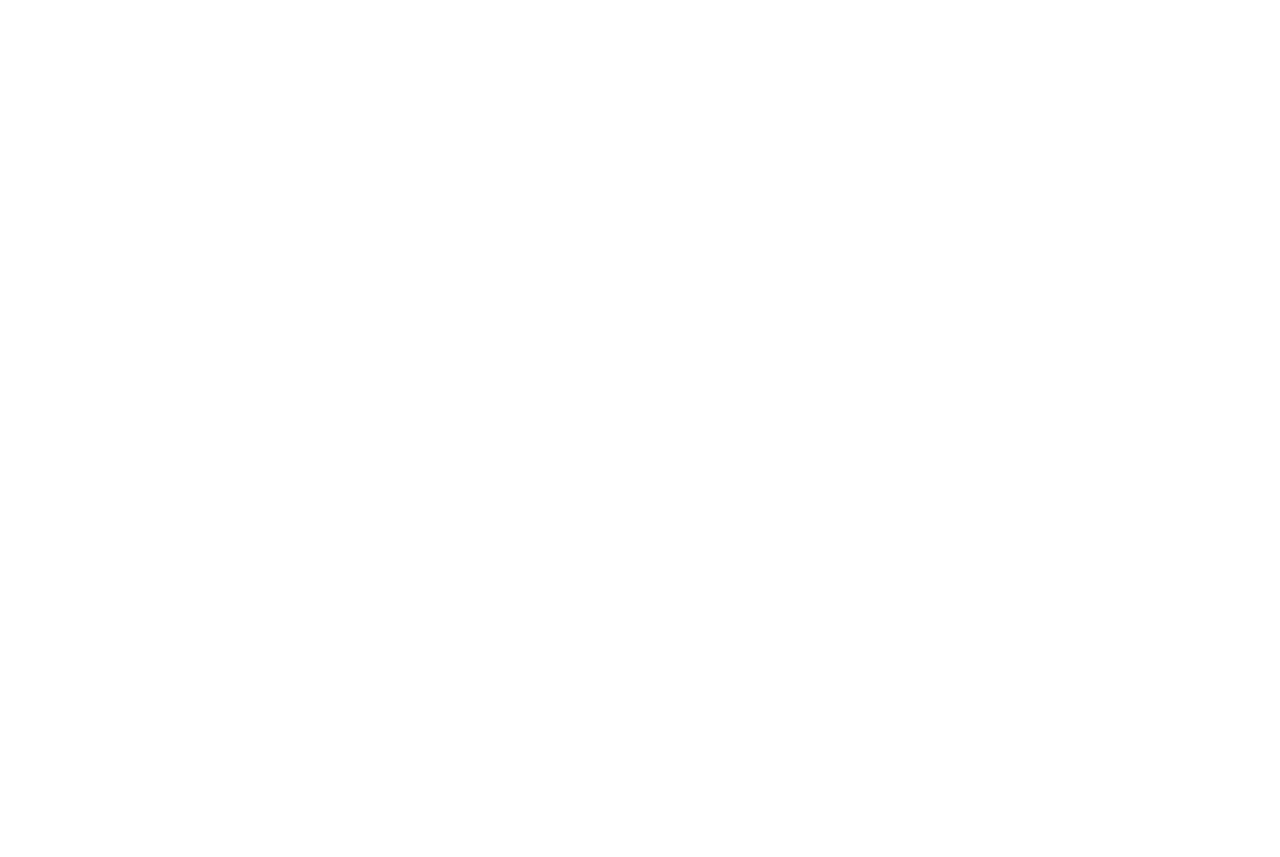
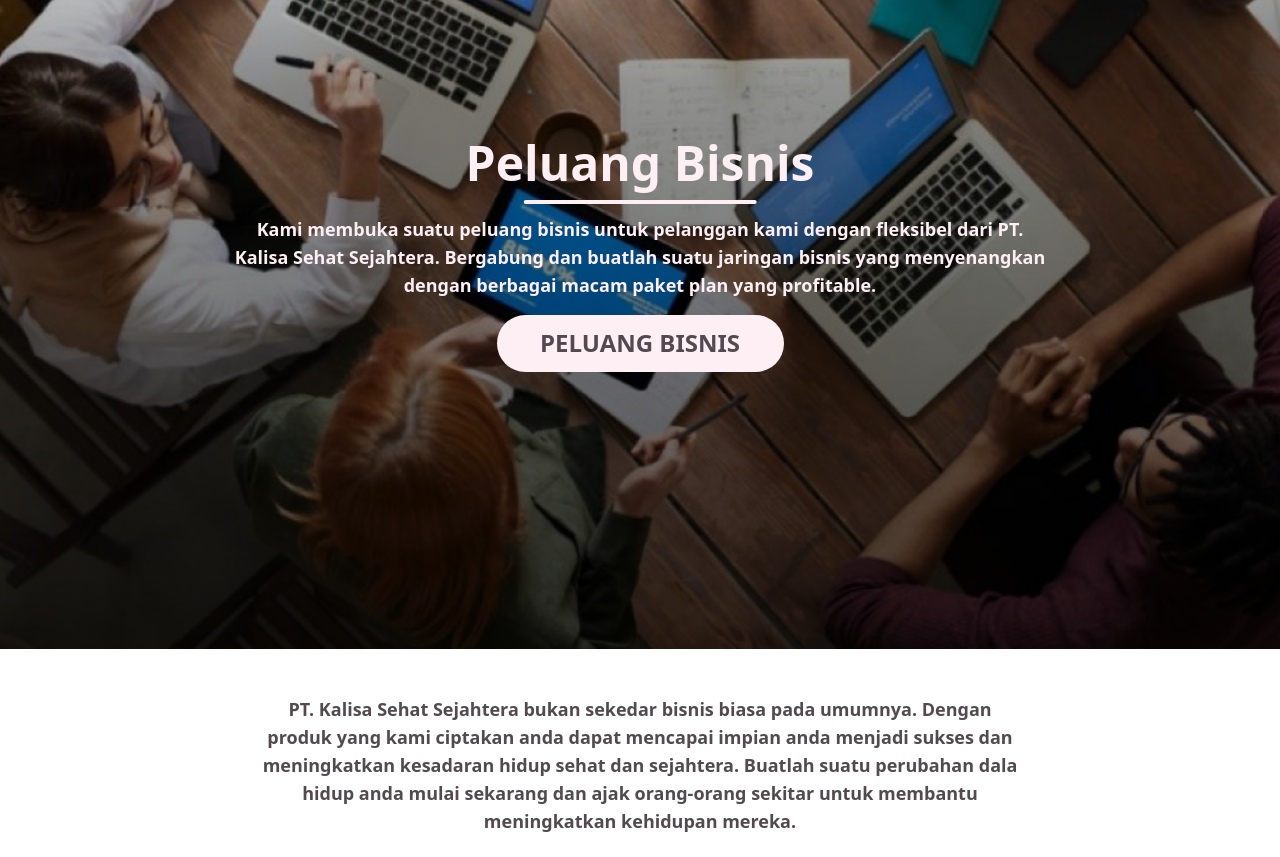
Before and after one commit to nurrochman-ramadhon/kalisa.cp, a Next.js app: page /bisnis in a window 1280 px wide. Shown: the part 240-1097 px from the top of the page. Before the commit the page ends 800 px from the top, so only its background shows below. Built offline with nearby package versions, Linux system fonts and the light colour scheme.

Commit message:
feat: bisnis page and change font

```diff
--- a/src/app/bisnis/page.jsx
+++ b/src/app/bisnis/page.jsx
@@ -1,5 +1,106 @@
+import Image from "next/image";
+import Banner from "../../../public/assets/image 6.png";
+import BisnisItem from "../../components/card/BisnisItem";
+import Ilust1 from "../../../public/assets/undraw_content_team_3epn 1.png";
+import Ilust2 from "../../../public/assets/undraw_mobile_marketing_re_p77p 1.png";
+import Ilust3 from "../../../public/assets/undraw_time_management_re_tk5w 1.png";
+import Ilust4 from "../../../public/assets/undraw_work_chat_re_qes4 1.png";
+
+const illustrations = [
+  {
+    src: Ilust3,
+    subtitle: "ATUR JAM KERJA ANDA",
+    description:
+      "Anda memiliki kebebasan untuk menjadi bos Anda sendiri dan bekerja di jam Anda yang telah Anda atur sendiri. Bekerja secara paruh waktu atau penuh waktu - itu adalah pilihan Anda.",
+  },
+  {
+    src: Ilust1,
+    subtitle: "KERAGAMAN PRODUK",
+    description:
+      "Kalisa Sehat Sejahtera menawarkan berbagai Paket Produk untuk menjalankan bisnis Anda. Apakah Anda memiliki minat pada kecantikan, perawatan kulit atau lainnya yang disesuaikan dengan kebutuhan Anda. Itu pilihan Anda.",
+  },
+  {
+    src: Ilust2,
+    subtitle: "PELATIHAN BISNIS",
+    description:
+      "Dengan perangkat pendukung dan pelatihan ahli, Anda akan menemukan segalanya di sini untuk membangun bisnis Anda. dengan pelatihan ini anda akan dibimbing melaluli materi yang disediakan sampai bisnis anda pecah telur",
+  },
+  {
+    src: Ilust4,
+    subtitle: "SUPPORT WEBSITE",
+    description:
+      "Dengan adanya website support yang disediakan akan menjadikan bisnis anda menjadi lebih profesional dan meningkatkan traffic untuk penjualan anda",
+  },
+];
+
 const BisnisPage = () => {
-  return <h1>Bisnis Page</h1>;
+  return (
+    <section>
+      <div className="relative h-screen">
+        <Image
+          src={Banner}
+          alt="Banner"
+          layout="fill"
+          objectFit="cover"
+          objectPosition="center"
+          className="pointer-events-none"
+        />
+        <div className="absolute inset-0 flex flex-col justify-center items-center w-full">
+          <h1 className="text-center font-bold text-[48px] text-primary3 relative">
+            Peluang Bisnis
+            <span className="absolute bottom-[-5px] left-1/2 transform -translate-x-1/2 w-8/12 h-1 bg-primary3 rounded-lg"></span>
+          </h1>
+          <p className="text-primary3 font-semibold text-lg text-center max-w-[850px] px-4 my-4">
+            Kami membuka suatu peluang bisnis untuk pelanggan kami dengan
+            fleksibel dari PT. Kalisa Sehat Sejahtera. Bergabung dan buatlah
+            suatu jaringan bisnis yang menyenangkan dengan berbagai macam paket
+            plan yang profitable.
+          </p>
+          <button className="bg-primary3 hover:bg-neutral-200 text-primary1 w-[287px] h-[57px] rounded-[42px] font-semibold text-[24px]">
+            PELUANG BISNIS
+          </button>
+        </div>
+      </div>
+      <p className="text-center mx-auto w-[762px] my-[46px] font-semibold text-lg text-primary1">
+        PT. Kalisa Sehat Sejahtera bukan sekedar bisnis biasa pada umumnya.
+        Dengan produk yang kami ciptakan anda dapat mencapai impian anda menjadi
+        sukses dan meningkatkan kesadaran hidup sehat dan sejahtera. Buatlah
+        suatu perubahan dala hidup anda mulai sekarang dan ajak orang-orang
+        sekitar untuk membantu meningkatkan kehidupan mereka.
+      </p>
+      <h1 className="text-center m-[30px] font-bold text-[24px] mt-[96px]  text-primary1 w-auto flex justify-center relative">
+        MEMBANGUN BISNIS ANDA SENDIRI
+        <span className="absolute bottom-[-5px] left-1/2 transform -translate-x-1/2 w-1/12 h-1 bg-primary1 rounded-lg"></span>
+      </h1>
+      <p className="text-[14px] text-primary1 text-center w-8/12 mx-auto font-medium">
+        Bekerja dengan waktu yang fleksibel menjadi salah satu tujuan Kalisa
+        Sehat Sejahtera. Bebaskan diri Anda dari rutinitas ‘9 hingga 5’ -
+        rancang jadwal Anda dan tentukan jam kerja Anda sendiri. Bangun bisnis
+        Anda yang dapat disesuiaikan dengan gaya hidup Anda Ketika fleksibilitas
+        terbukti memiliki pengaruh positif yang sangat besar pada keseimbangan
+        kehidupan kerja, peluang seperti ini bisa menjadi apa yang Anda
+        butuhkan.
+      </p>
+      <h1 className="text-center text-primary1 font-semibold my-2 text-[14px]">
+        Daftar hari ini dan jadilah Member Kalisa Sehat Sejahtera.
+      </h1>
+      <div className="grid grid-cols-1 md:grid-cols-2 lg:grid-cols-2 gap-8 mx-auto max-w-[960px] mt-16">
+        {illustrations.map((illustration, index) => (
+          <BisnisItem
+            key={index}
+            src={illustration.src}
+            subtitle={illustration.subtitle}
+            description={illustration.description}
+          />
+        ))}
+      </div>
+      <div className="flex justify-center">
+        <button className="bg-primary2 font-semibold text-white w-[347px] h-[67px] rounded-[55px] my-[70px] transition duration-300 ease-in-out hover:bg-pink-600">
+          DAFTAR DI SINI
+        </button>
+      </div>
+    </section>
+  );
 };
 
 export default BisnisPage;
--- a/src/app/layout.jsx
+++ b/src/app/layout.jsx
@@ -1,8 +1,6 @@
-import { Inter } from "next/font/google";
-import "./globals.css";
 import Navbar from "../components/shared/navbar";
 import Footer from "../components/shared/footer";
-const inter = Inter({ subsets: ["latin"] });
+import "./globals.css";
 
 export const metadata = {
   title: "Kalisa",
@@ -11,8 +9,15 @@
 
 export default function RootLayout({ children }) {
   return (
+    <>
       <html lang="en">
-      <body className={inter.className}>
+        <head>
+          <link
+            href="https://fonts.googleapis.com/css2?family=Poppins:wght@400;500;600;700&display=swap"
+            rel="stylesheet"
+          />
+        </head>
+        <body>
           <div>
             <Navbar />
             {children}
@@ -20,5 +25,6 @@
           </div>
         </body>
       </html>
+    </>
   );
 }
--- /dev/null
+++ b/src/components/card/BisnisItem.jsx
@@ -0,0 +1,20 @@
+import Image from "next/image";
+
+const BisnisItem = (props) => {
+  return (
+    <section className="flex flex-col items-center justify-center">
+      <div className="relative">
+        <Image src={props.src} className="w-[219px] h-[203px]" />
+      </div>
+      <h1 className="text-center m-[30px] font-bold text-[24px] text-primary1 w-auto flex justify-center relative">
+        {props.subtitle}
+        <span className="absolute bottom-[-5px] left-1/2 transform -translate-x-1/2 w-1/12 h-1 bg-primary1 rounded-lg"></span>
+      </h1>
+      <p className="text-primary1 text-[14px] font-medium text-center">
+        {props.description}
+      </p>
+    </section>
+  );
+};
+
+export default BisnisItem;
```
Lines whose indentation alone changed are shown as unchanged.
